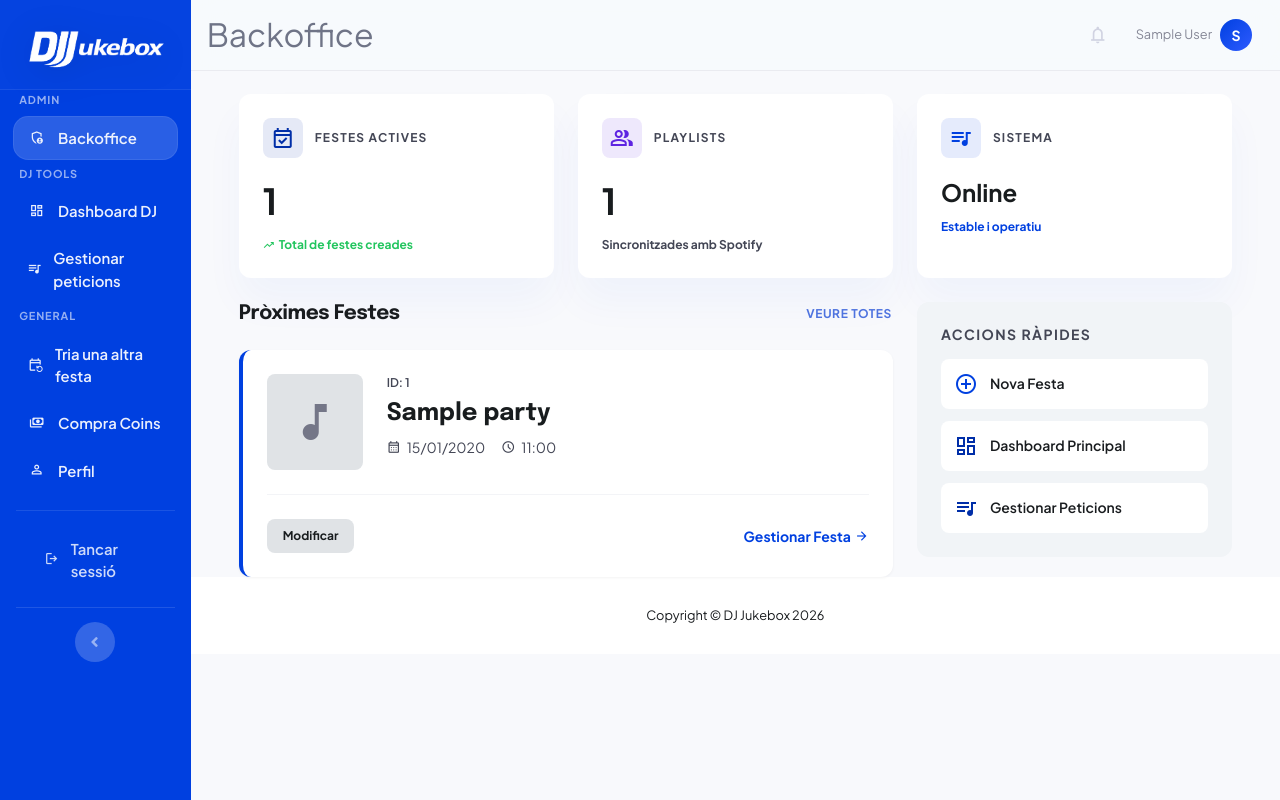
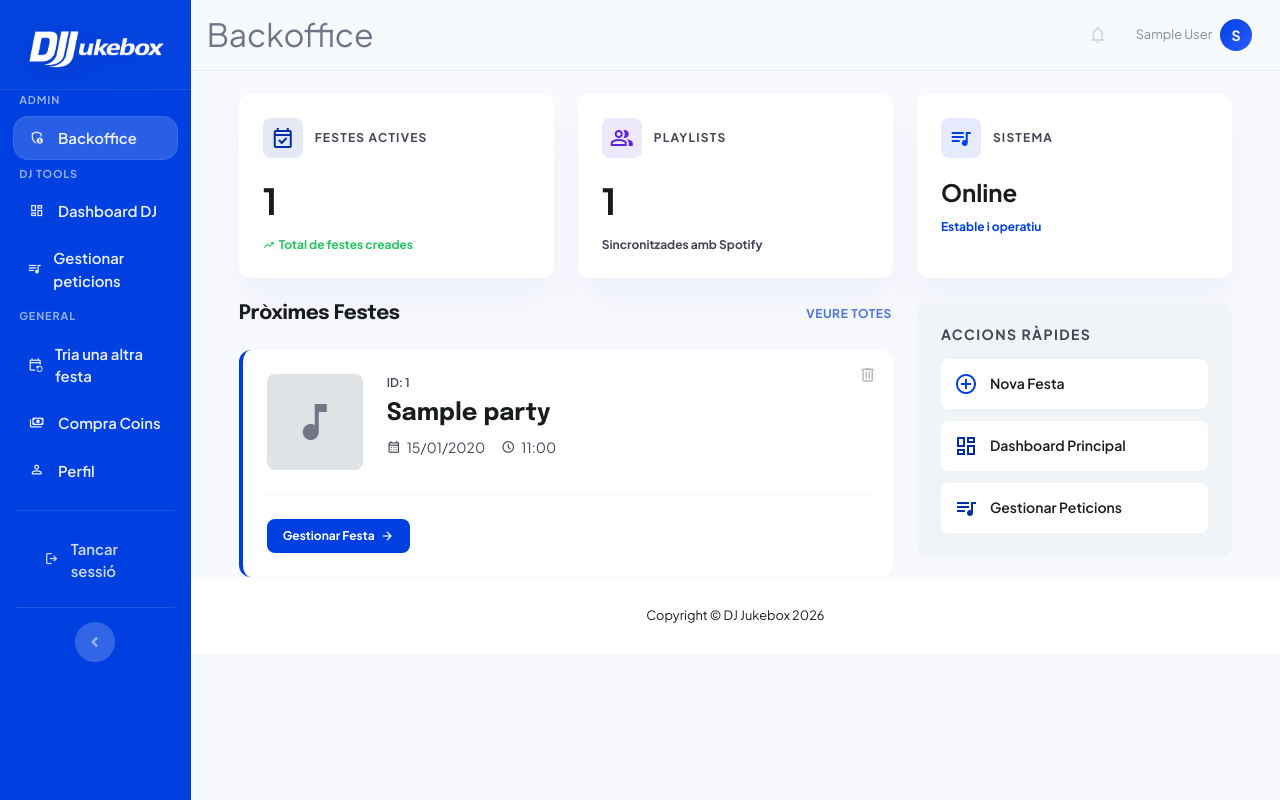
Before and after one commit to djkram/dj_jukebox, a Django app: page /en/dj/ in a window 1280 px wide. Run offline with Django 5.2, Linux system fonts and the light colour scheme; a user stored in the database is signed in; tables that the repository leaves empty hold one stand-in row (values such as "Sample post"); data that the repository does not hold is empty; some libraries are stand-ins or nearby versions.

Commit message:
feat: replace Modificar btn with delete (top-right) + Gestionar Festa blue btn
- Remove redundant "Modificar" button from party cards
- Add trash icon button (top-right corner, subtle grey → red on hover)
  that opens a confirmation modal before deleting the party
- delete_party view (POST): deletes party + clears session if active
- "Gestionar Festa" is now a solid blue primary button

Co-Authored-By: Claude Sonnet 4.6 <noreply@anthropic.com>

```diff
--- a/jukebox/templates/jukebox/dj_backoffice.html
+++ b/jukebox/templates/jukebox/dj_backoffice.html
@@ -314,6 +314,81 @@
       font-size: 0.875rem;
     }
   }
+  .backoffice-party-btn--primary {
+    background: #0040e0;
+    color: #fff;
+    text-decoration: none;
+    display: inline-flex;
+    align-items: center;
+    gap: 0.35rem;
+  }
+  .backoffice-party-btn--primary:hover {
+    background: #0033b3;
+    color: #fff;
+  }
+  .backoffice-party-btn--delete-corner {
+    position: absolute;
+    top: 0.75rem;
+    right: 0.75rem;
+    background: transparent;
+    border: none;
+    color: #bbb;
+    cursor: pointer;
+    padding: 0.25rem;
+    border-radius: 0.4rem;
+    display: flex;
+    align-items: center;
+    transition: color 200ms, background 200ms;
+    font-size: 1.1rem;
+  }
+  .backoffice-party-btn--delete-corner .material-symbols-outlined {
+    font-size: 1.15rem;
+  }
+  .backoffice-party-btn--delete-corner:hover {
+    color: #d32f2f;
+    background: #fdecea;
+  }
+  /* Delete confirmation modal */
+  .delete-modal-overlay {
+    display: none;
+    position: fixed;
+    inset: 0;
+    background: rgba(0,0,0,0.45);
+    z-index: 9999;
+    align-items: center;
+    justify-content: center;
+  }
+  .delete-modal-overlay.active { display: flex; }
+  .delete-modal {
+    background: #fff;
+    border-radius: 1rem;
+    padding: 2rem;
+    max-width: 380px;
+    width: 90%;
+    box-shadow: 0 8px 32px rgba(0,0,0,0.18);
+    text-align: center;
+  }
+  .delete-modal-icon {
+    font-size: 2.5rem;
+    color: #d32f2f;
+    margin-bottom: 0.75rem;
+  }
+  .delete-modal-title {
+    font-size: 1.1rem;
+    font-weight: 800;
+    margin-bottom: 0.4rem;
+    color: #181c1e;
+  }
+  .delete-modal-body {
+    font-size: 0.875rem;
+    color: #747687;
+    margin-bottom: 1.5rem;
+  }
+  .delete-modal-actions {
+    display: flex;
+    gap: 0.75rem;
+    justify-content: center;
+  }
 </style>
 
 <!-- Desktop Layout -->
@@ -399,13 +474,17 @@
               </div>
             </div>
           </div>
+          <button type="button"
+                  class="backoffice-party-btn--delete-corner"
+                  data-party-id="{{ party.id }}"
+                  data-party-name="{{ party.name|escapejs }}"
+                  onclick="openDeleteModal(this)">
+            <span class="material-symbols-outlined">delete</span>
+          </button>
           <div class="backoffice-party-actions">
-            <div class="backoffice-party-buttons">
-              <a href="{% url 'party_settings' party.id %}" class="backoffice-party-btn">Modificar</a>
-            </div>
-            <a href="{% url 'party_settings' party.id %}" class="backoffice-party-link">
+            <a href="{% url 'party_settings' party.id %}" class="backoffice-party-btn backoffice-party-btn--primary">
               Gestionar Festa
-              <span class="material-symbols-outlined" style="font-size: 0.875rem;">arrow_forward</span>
+              <span class="material-symbols-outlined" style="font-size: 0.875rem; vertical-align: middle;">arrow_forward</span>
             </a>
           </div>
         </div>
@@ -472,4 +551,41 @@
         {% endfor %}
     </div>
 
+<!-- Delete party confirmation modal -->
+<div class="delete-modal-overlay" id="deletePartyModal">
+  <div class="delete-modal">
+    <div class="delete-modal-icon">
+      <span class="material-symbols-outlined">delete_forever</span>
+    </div>
+    <div class="delete-modal-title">Eliminar festa?</div>
+    <div class="delete-modal-body">
+      Estàs a punt d'eliminar <strong id="deletePartyName"></strong>.<br>
+      Aquesta acció és irreversible i eliminarà totes les cançons i vots associats.
+    </div>
+    <div class="delete-modal-actions">
+      <button type="button" class="btn btn-secondary" onclick="closeDeleteModal()">Cancel·lar</button>
+      <form id="deletePartyForm" method="post" action="">
+        {% csrf_token %}
+        <button type="submit" class="btn btn-danger">Eliminar</button>
+      </form>
+    </div>
+  </div>
+</div>
+
+<script>
+const DELETE_URL_TEMPLATE = '{% url "delete_party" 0 %}'.replace('/0/', '/{id}/');
+function openDeleteModal(btn) {
+  const partyId = btn.dataset.partyId;
+  const partyName = btn.dataset.partyName;
+  document.getElementById('deletePartyName').textContent = partyName;
+  document.getElementById('deletePartyForm').action = DELETE_URL_TEMPLATE.replace('{id}', partyId);
+  document.getElementById('deletePartyModal').classList.add('active');
+}
+function closeDeleteModal() {
+  document.getElementById('deletePartyModal').classList.remove('active');
+}
+document.getElementById('deletePartyModal').addEventListener('click', function(e) {
+  if (e.target === this) closeDeleteModal();
+});
+</script>
 {% endblock %}
--- a/jukebox/urls.py
+++ b/jukebox/urls.py
@@ -26,6 +26,7 @@ urlpatterns = [
     path('select-party/', views.select_party, name='select_party'),
     path('set-party/<int:party_id>/', views.set_party, name='set_party'),
     path('unset-party/', views.unset_party, name='unset_party'),
+    path('party/<int:party_id>/delete/', views.delete_party, name='delete_party'),
     path('party/<int:party_id>/settings/remove_playlist/', views.remove_playlist, name='remove_playlist'),
     path('party/<int:party_id>/settings/assign_playlist/', views.assign_party_playlist, name='assign_party_playlist'),
     path('party/<int:party_id>/settings/', views.party_settings, name='party_settings'),
--- a/jukebox/views.py
+++ b/jukebox/views.py
@@ -382,6 +382,21 @@ def party_qr_code(request, party_id):
     buffer.seek(0)
 
     return HttpResponse(buffer, content_type='image/png')
+
+
+@login_required
+@user_passes_test(is_dj_admin)
+@require_POST
+def delete_party(request, party_id):
+    party = get_object_or_404(Party, pk=party_id)
+    if err := _party_dj_check(request, party):
+        return err
+    # Clear selected party from session if it's the one being deleted
+    if request.session.get('selected_party_id') == party.id:
+        del request.session['selected_party_id']
+    party.delete()
+    messages.success(request, _("Festa eliminada correctament."))
+    return redirect('dj_backoffice')
 
 
 @login_required
```
